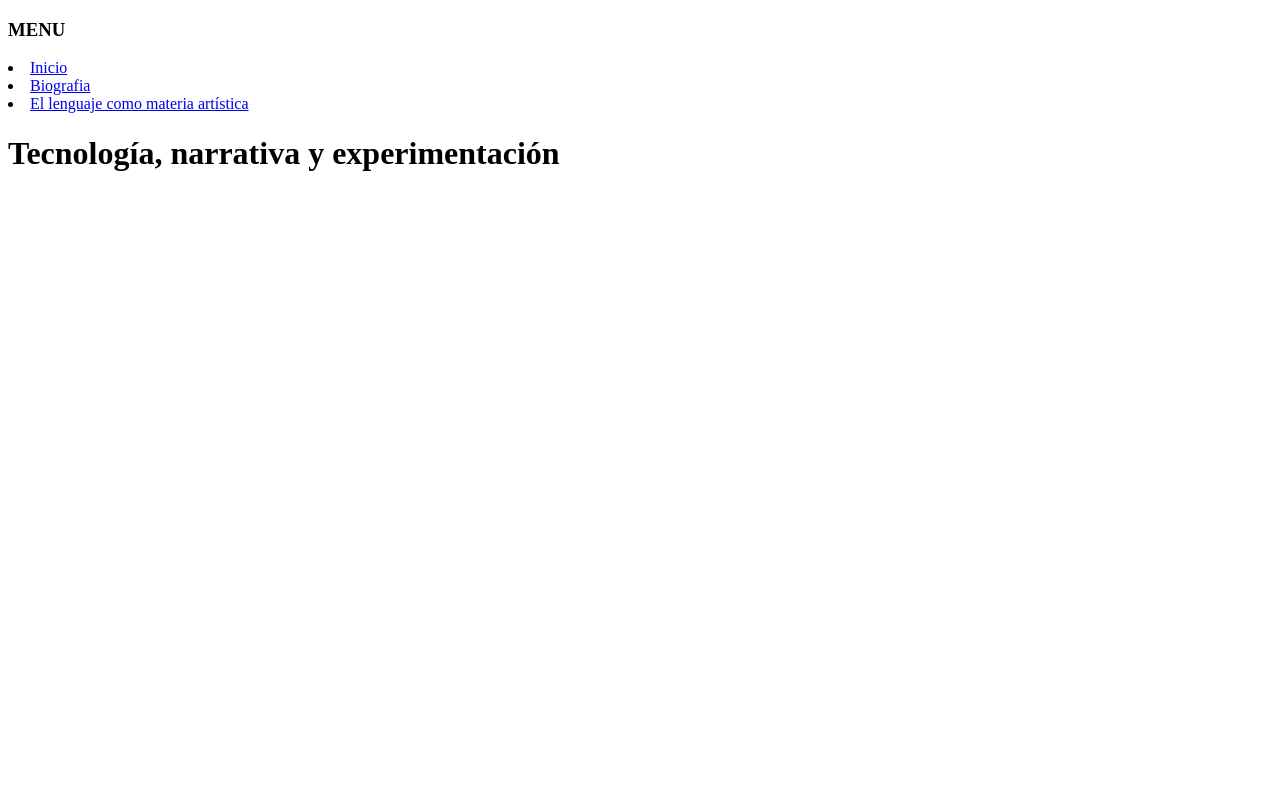
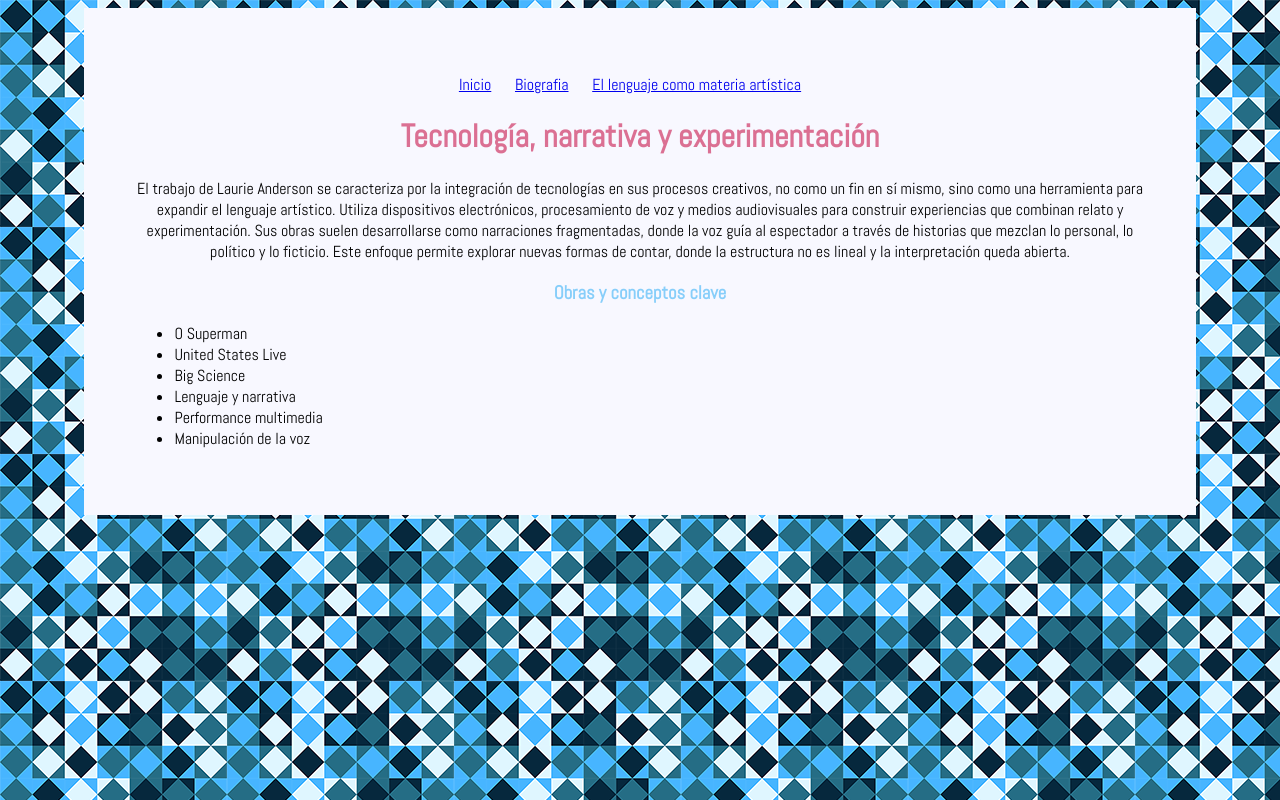
Before and after one commit to violeta1988/parcial-1-informatica, a plain HTML site: page trabajos.html in a window 1280 px wide. Drawn offline with Linux system fonts and the light colour scheme.

Commit message:
Add files via upload

```diff
--- a/css/estilos.css
+++ b/css/estilos.css
@@ -7,15 +7,43 @@
 
 /* imagen de fondo */
 body {
-    background-image: url(img/fondo.png);
+  font-family: "Abel", sans-serif;
+    background-image: url(../img/fondo.png);
     background-repeat: repeat;
     background-attachment: fixed;
-    background-size: cover;
+
   }
+/*coloco unfondo blanco transparente para que se vea la imagen de fondo*/
+.contenedor {
+    background-color: ghostwhite;
+   padding: 50px;
+   width: 80%;
+   margin: auto;
+   text-align: center;
 
-.contenedor {
-    background-image: url(img/fondo.png);
-    background-repeat: repeat;
-    background-attachment: fixed;
-    background-size: cover;
 }
+/*alineacion de menu ya que hay otro ul de obras que van con viñetas*/
+.menu{
+  list-style: none;
+  text-align: center;
+  padding: 0;
+}
+.menu li{
+  display: inline-block;
+margin-right: 20px;
+}
+
+.obras{
+
+  text-align: left;
+
+}
+.obras li{
+  display: list-item;
+}
+
+h3
+{color: lightskyblue;}
+
+h1
+{color: palevioletred;}
--- a/trabajos.html
+++ b/trabajos.html
@@ -5,18 +5,42 @@
 <head>
 
     <meta charset="UTF-8">
+    <meta name="viewport" content="width=device-width, initial-scale=1">
+    <title>Tecnología, narrativa y experimentación</title>
+    <link rel="preconnect" href="https://fonts.googleapis.com">
+    <link rel="preconnect" href="https://fonts.gstatic.com" crossorigin>
+    <link href="https://fonts.googleapis.com/css2?family=Abel&display=swap" rel="stylesheet">
+     <link href="css/estilos.css" rel="stylesheet">
 
     <title> TRABAJOS</title>
 <link href="css/estilos.css" rel="stylesheet">
 </head>
 
 <body>
- <h3> MENU</h3>
-   <li><a href="index.html">Inicio</a></li>
+    <div class="contenedor">
+
+   <ul class="menu">
+    <li> <a href="index.html">Inicio</a></li>
                 <li><a href="biografia.html">Biografia</a></li>
                 <li><a href="ellenguaje.html">El lenguaje como materia artística</a></li>
 </ul>
     <h1>Tecnología, narrativa y experimentación</h1>
 
+<p>El trabajo de Laurie Anderson se caracteriza por la integración de tecnologías en sus procesos creativos, no como un fin en sí mismo, sino como una herramienta para expandir el lenguaje artístico. Utiliza dispositivos electrónicos, procesamiento de voz y medios audiovisuales para construir experiencias que combinan relato y experimentación.
+
+Sus obras suelen desarrollarse como narraciones fragmentadas, donde la voz guía al espectador a través de historias que mezclan lo personal, lo político y lo ficticio. Este enfoque permite explorar nuevas formas de contar, donde la estructura no es lineal y la interpretación queda abierta.
+
+<h3>Obras y conceptos clave</h3>
+<ul class="obras">
+    <li>O Superman</li>
+    <li>United States Live</li>
+    <li>Big Science</li>
+    <li>Lenguaje y narrativa</li>
+    <li>Performance multimedia</li>
+    <li>Manipulación de la voz</li>
+</ul>
+
+</p>
+</div>
 </body>
 </html>
```
Also changed, not shown: biografia.html (+20 -1 lines), ellenguaje.html (+25 -1 lines), index.html (+13 -5 lines).
